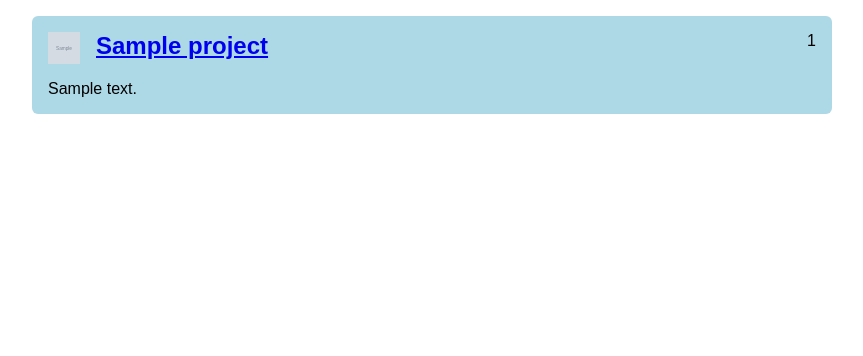
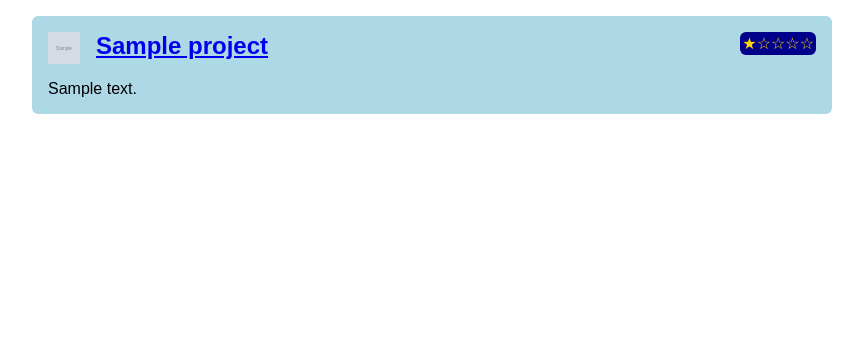
Before and after one commit to AFCMS/Hexagone_Projet_Web, a PHP site: page / in a window 1280 px wide. Shown: the part 64-420 px from the top of the page, without its empty margins (208-1071 px from the left). Run offline with PHP 8.4, Linux system fonts and the light colour scheme; tables that the repository leaves empty or names only in its code hold one stand-in row (values such as "Sample post"); grey boxes marked "Sample" are stand-in pictures.

Commit message:
Stars display system

```diff
--- a/src/index.php
+++ b/src/index.php
@@ -9,7 +9,7 @@ $projects = $projectsManager->list();
         <div class="projects-container">
             <?php foreach ($projects as $project) :
                 $avg = $projectsReviewManager->getAvgForProject($project->getId());
-                $avgText = ($avg == null ? 'Pas encore de note' : $avg);
+                $avgText = ($avg == null ? 'Pas encore de note' : starsHTML($avg));
                 ?>
                 <div class="project">
                     <div class="project-header">
--- a/src/layout/header.php
+++ b/src/layout/header.php
@@ -6,6 +6,7 @@ require_once 'managers/UsersManager.php';
 require_once 'models/Project.php';
 require_once 'models/ProjectReview.php';
 require_once 'models/User.php';
+require_once 'utils/stars.php';
 
 $dbname = 'app_db';
 $dbuser = 'db_user';
--- a/src/main.css
+++ b/src/main.css
@@ -153,3 +153,14 @@ button > a, .bouton > a {
     border-radius: 25px;
     box-sizing: border-box;
 }
+
+.stars {
+    font-size: 1em;
+    direction: ltr;
+    color: gold;
+    overflow: hidden;
+    white-space: nowrap;
+    background-color: darkblue;
+    border-radius: 0.375rem;
+    padding: 2px;
+}
--- /dev/null
+++ b/src/utils/stars.php
@@ -0,0 +1,14 @@
+<?php
+
+function starsHTML(float $rating): string
+{
+    $fullStars = floor($rating);
+    $halfStar = ($rating - $fullStars) >= 0.5 ? 1 : 0;
+    $emptyStars = 5 - $fullStars - $halfStar;
+    $starsStr = str_repeat('★', $fullStars) . ($halfStar ? '⯪' : '') . str_repeat('☆', $emptyStars);
+    return <<<HTML
+    <div class="stars">
+        {$starsStr}
+    </div>
+HTML;
+}
```
